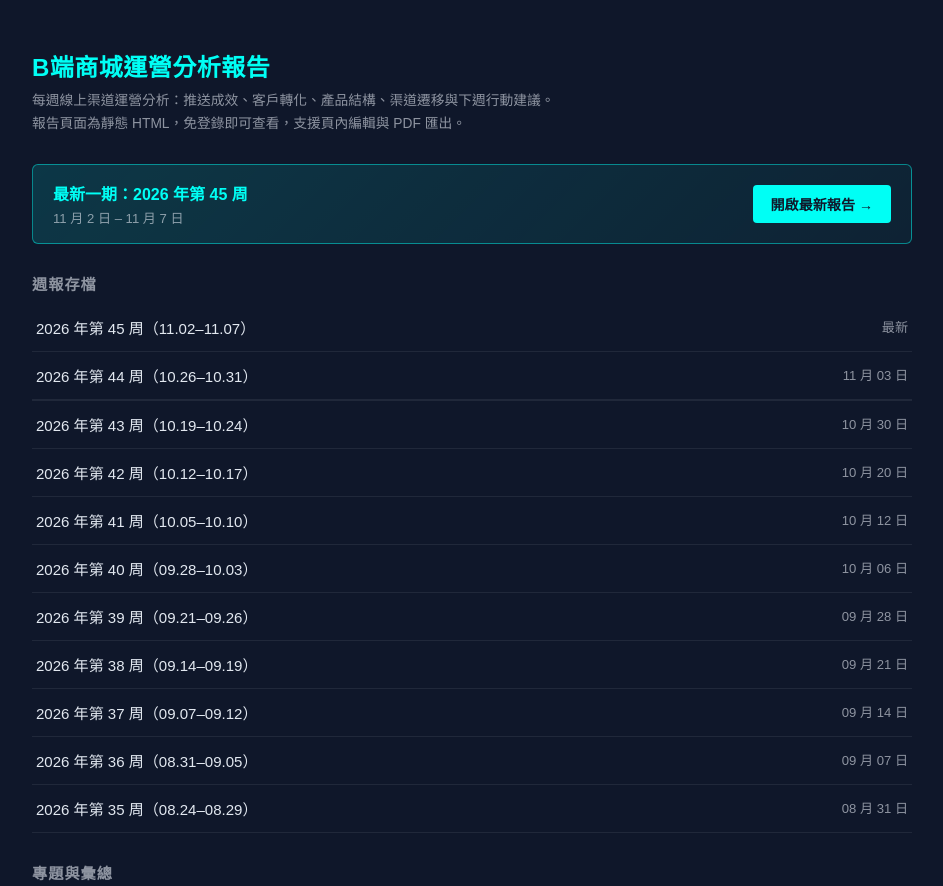
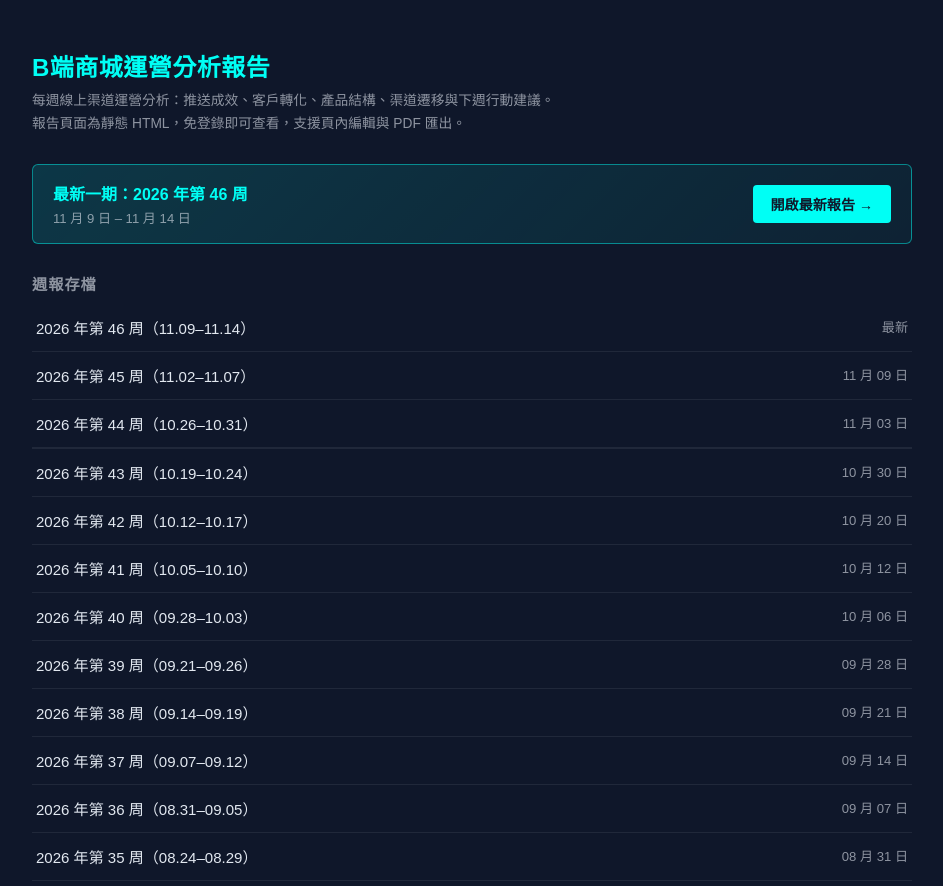
Before and after one commit to raymondcheong/HK-frozenmeat, a plain HTML site: page reports.html in a window 1280 px wide. Shown: the top 886 px of the page, without its empty margins (168-1111 px from the left). Drawn offline with Linux system fonts and the light colour scheme.

Commit message:
Publish: 2026年第46周(11.09-11.14)報告＋修正第45周基準值/漏斗連結＋月度佔比圖表更新為全月

```diff
--- a/reports.html
+++ b/reports.html
@@ -43,15 +43,16 @@
 
   <div class="latest">
     <div>
-      <div class="t">最新一期：2026 年第 45 周</div>
-      <div class="d">11 月 2 日 – 11 月 7 日</div>
+      <div class="t">最新一期：2026 年第 46 周</div>
+      <div class="d">11 月 9 日 – 11 月 14 日</div>
     </div>
     <a href="report-week43.html">開啟最新報告 →</a>
   </div>
 
   <h2>週報存檔</h2>
   <ul>
-    <li><a href="report-week45.html"><span>2026 年第 45 周（11.02–11.07）</span><span class="m">最新</span></a>
+    <li><a href="report-week46.html"><span>2026 年第 46 周（11.09–11.14）</span><span class="m">最新</span></a>
+    <li><a href="report-week45.html"><span>2026 年第 45 周（11.02–11.07）</span><span class="m">11 月 09 日</span></a></li>
     <li><a href="report-week44.html"><span>2026 年第 44 周（10.26–10.31）</span><span class="m">11 月 03 日</span></a></li></li>
     <li><li><a href="report-week43.html"><span>2026 年第 43 周（10.19–10.24）</span><span class="m">10 月 30 日</span></a></li>
     <li><a href="report-week42.html"><span>2026 年第 42 周（10.12–10.17）</span><span class="m">10 月 20 日</span></a></li></li>
```
